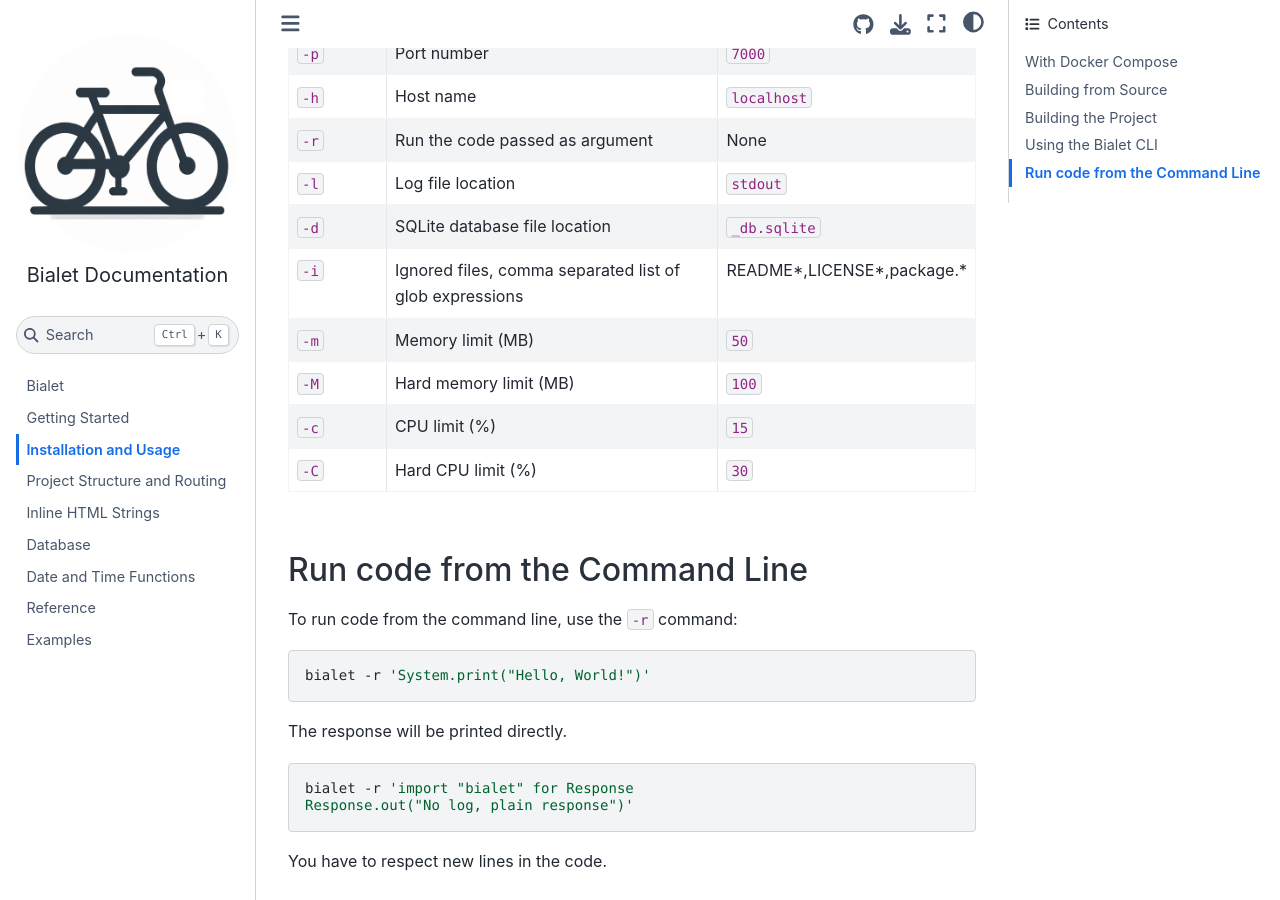
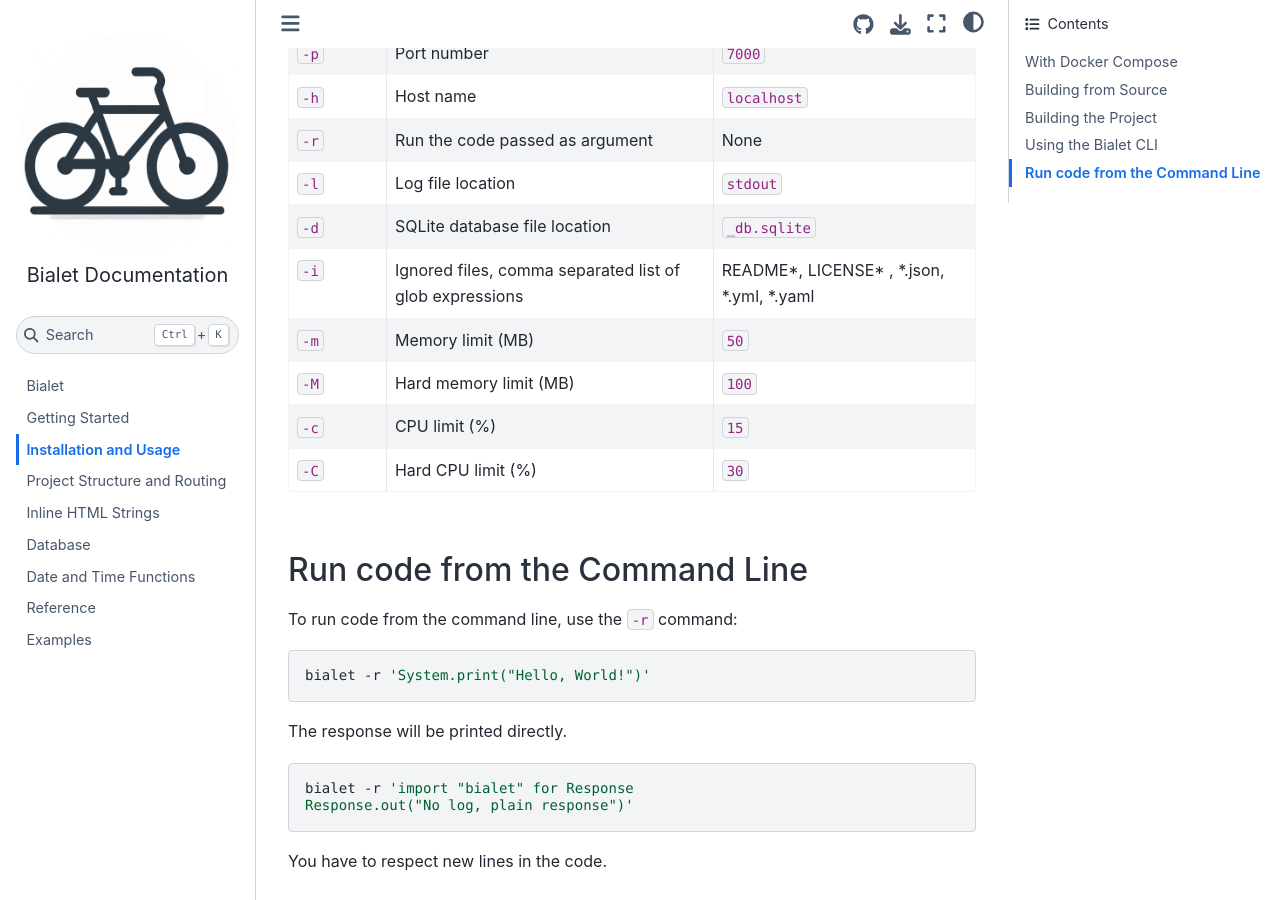
Before and after one commit to bialet/bialet, a Sphinx documentation site: the page built from docs/installation.md, in a window 1280 px wide and 900 px high, scrolled down 2415 px. Built offline with Sphinx 7.4.7 and the Sphinx Book theme 1.1.4, drawn with Linux system fonts in a browser that asks for light colours.

Commit message:
Fix documentation of default ignored files

```diff
--- a/docs/installation.md
+++ b/docs/installation.md
@@ -91,7 +91,7 @@
 | `-r` | Run the code passed as argument | None |
 | `-l` | Log file location | `stdout` |
 | `-d` | SQLite database file location | `_db.sqlite` |
-| `-i` | Ignored files, comma separated list of glob expressions | README*,LICENSE*,package.* |
+| `-i` | Ignored files, comma separated list of glob expressions | README\*, LICENSE\* , \*.json, \*.yml, \*.yaml |
 | `-m` | Memory limit (MB) | `50` |
 | `-M` | Hard memory limit (MB) | `100` |
 | `-c` | CPU limit (%) | `15` |
```
